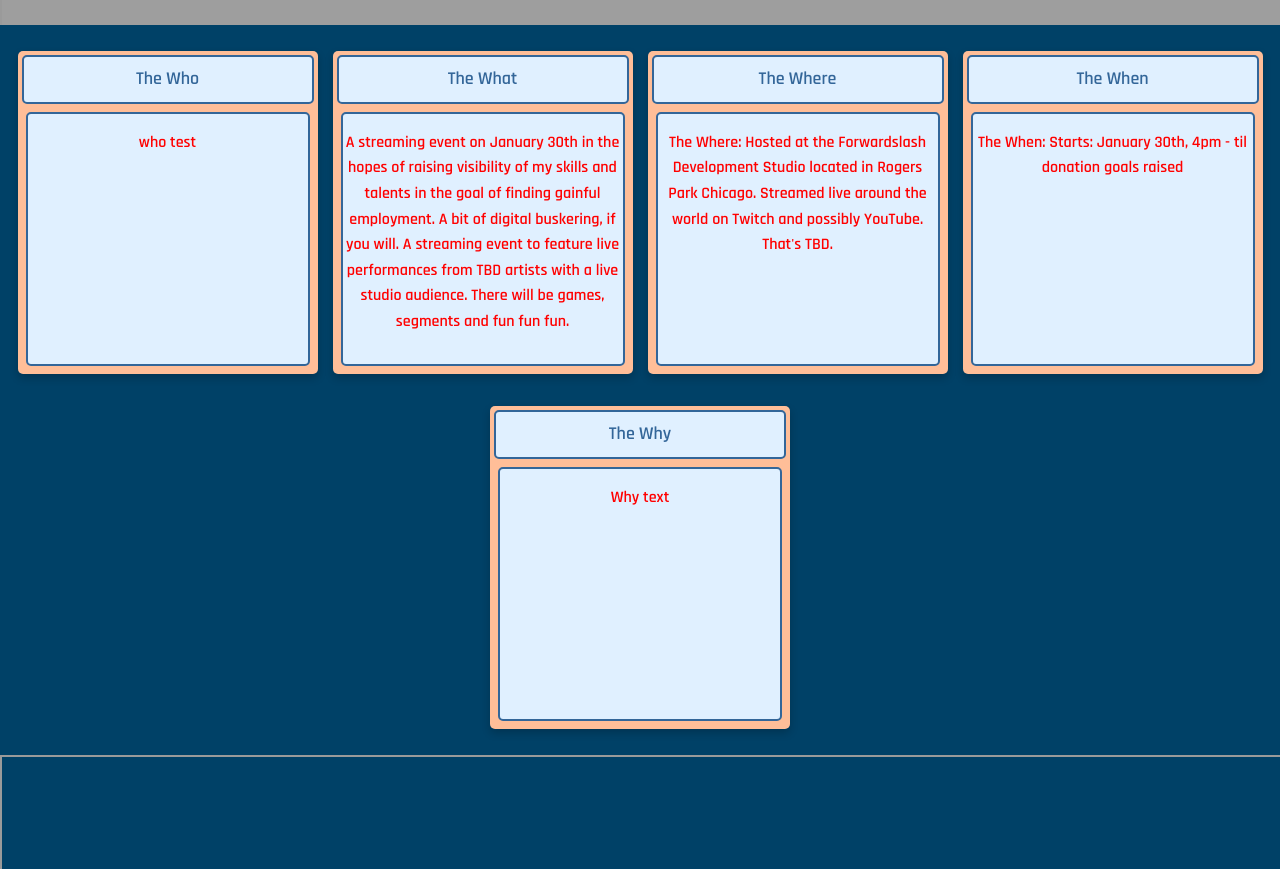
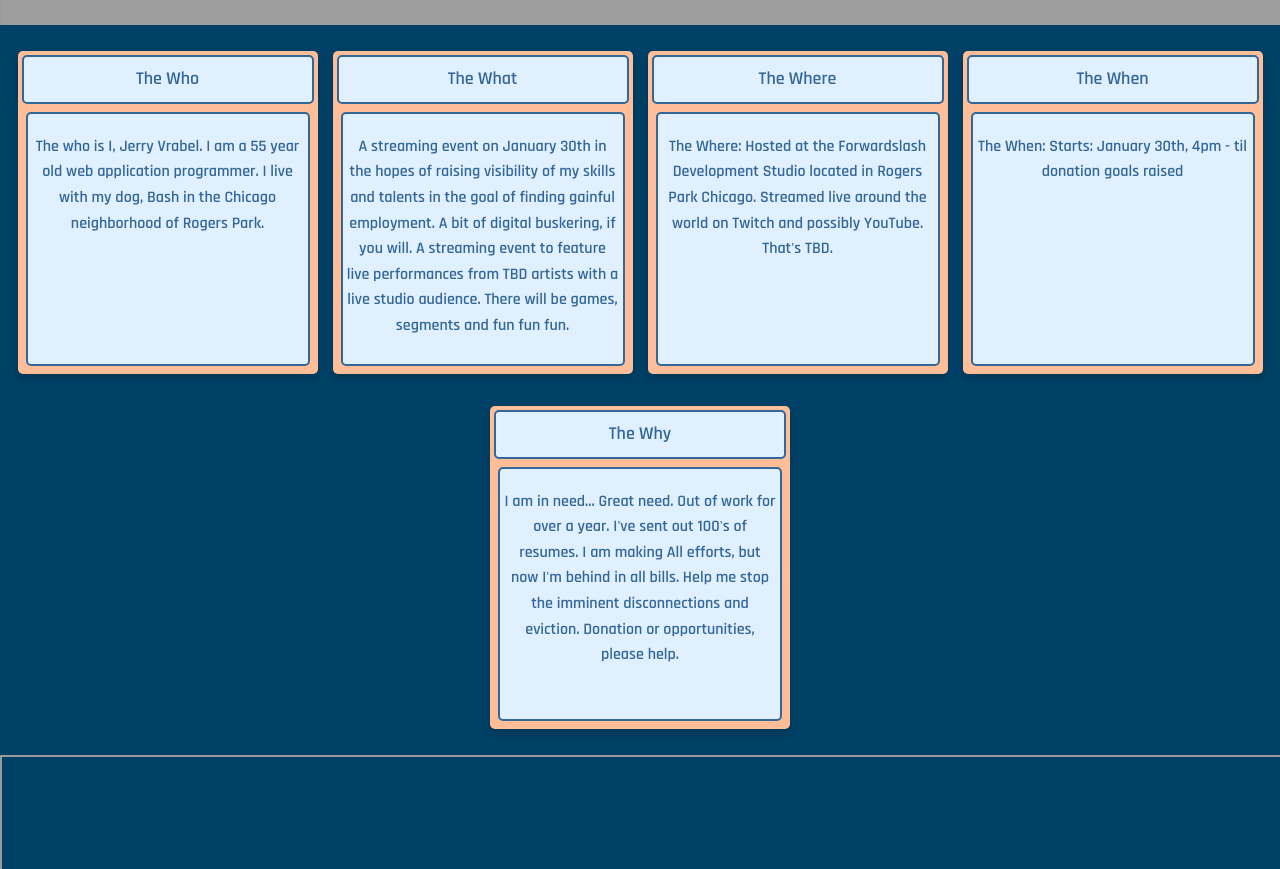
Before and after one commit to jerry-vrabel-development/geta-job-athon, a React (Vite) app in the folder geta-job-athon/: page / in a window 1280 px wide. Shown: the part 760-1629 px from the top of the page. Built offline with nearby package versions, Linux system fonts and the light colour scheme; grey boxes are pictures that could not be loaded.

Commit message:
updated site copy

```diff
--- a/geta-job-athon/src/App.css
+++ b/geta-job-athon/src/App.css
@@ -18,6 +18,11 @@ body {
   margin: 0;
   padding: 0;
   box-sizing: border-box;
+}
+
+.text-content {
+  padding: 0.25em;
+  color: #336699;
 }
 
 .header {
--- a/geta-job-athon/src/components/Home.tsx
+++ b/geta-job-athon/src/components/Home.tsx
@@ -11,8 +11,8 @@ function Home() {
         <div className="card">
             <div className="card-title">The Who</div>
             <div className="card-content">
-              <p className="who">
-                who test
+              <p className="text-content">
+                The who is I, Jerry Vrabel.  I am a 55 year old web application programmer. I live with my dog, Bash in the Chicago neighborhood of Rogers Park.
               </p>
             </div>
         </div>
@@ -20,7 +20,7 @@ function Home() {
         <div className="card">
             <div className="card-title">The What</div>
             <div className="card-content">
-            <p className="what">
+            <p className="text-content">
               A streaming event on January 30th in the hopes of raising visibility of my skills and talents in the goal of finding gainful employment. A bit of digital buskering, if you will. A streaming event to feature live performances from TBD artists with a live studio audience. There will be games, segments and fun fun fun.
               </p>
               </div>
@@ -29,7 +29,7 @@ function Home() {
         <div className="card">
             <div className="card-title">The Where</div>
             <div className="card-content">
-            <p className="where">
+            <p className="text-content">
             The Where: Hosted at the Forwardslash Development Studio located in Rogers Park Chicago. Streamed live around the world on Twitch and possibly YouTube. That's TBD.
               </p>
               </div>
@@ -38,7 +38,7 @@ function Home() {
         <div className="card">
             <div className="card-title">The When</div>
             <div className="card-content">
-          <p className="when">
+          <p className="text-content">
             The When: Starts: January 30th, 4pm - til donation goals raised
               </p>
               </div>
@@ -47,7 +47,10 @@ function Home() {
         <div className="card">
             <div className="card-title">The Why</div>
             <div className="card-content">
-              <p className="why">Why text</p>
+              <p className="text-content">I am in need... Great need.
+                Out of work for over a year. I've sent out 100's of resumes. I am making All efforts, but now I'm behind in all bills.
+                Help me stop the imminent disconnections and eviction.
+                Donation or opportunities, please help.</p>
               </div>
         </div>
 
```
